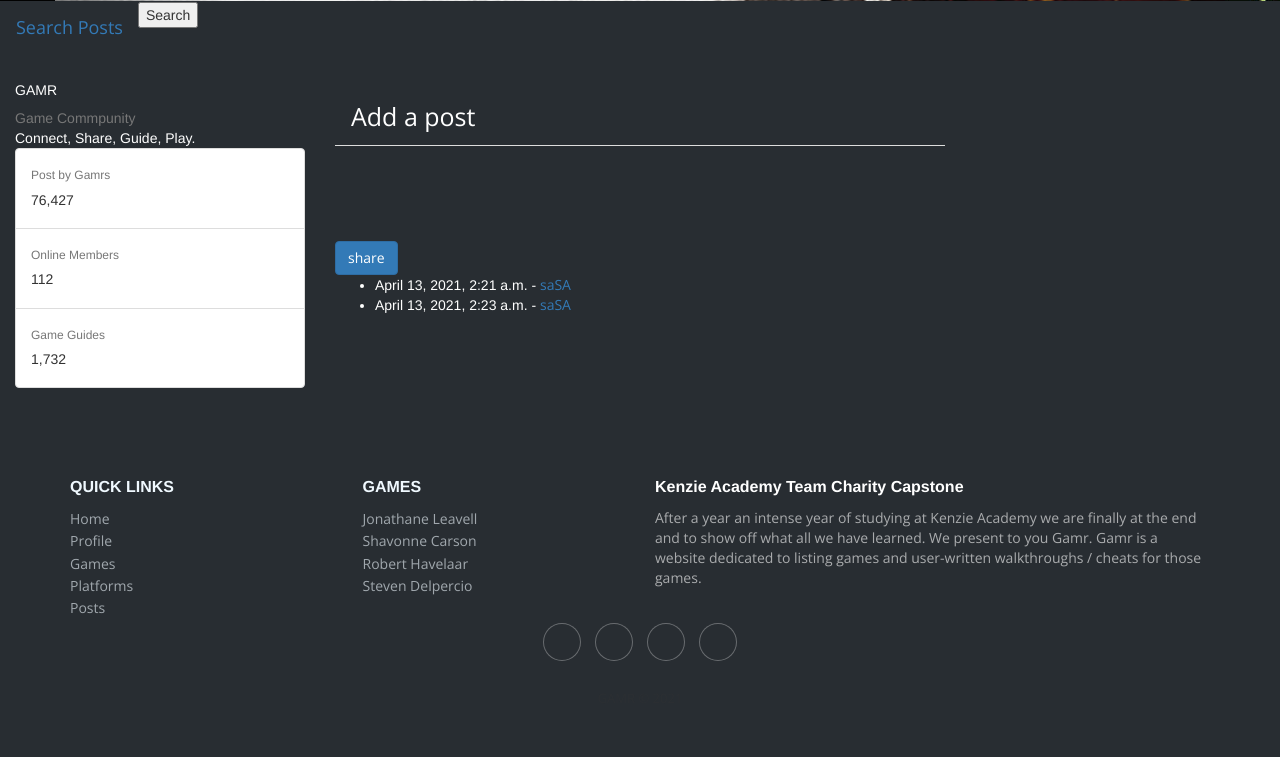
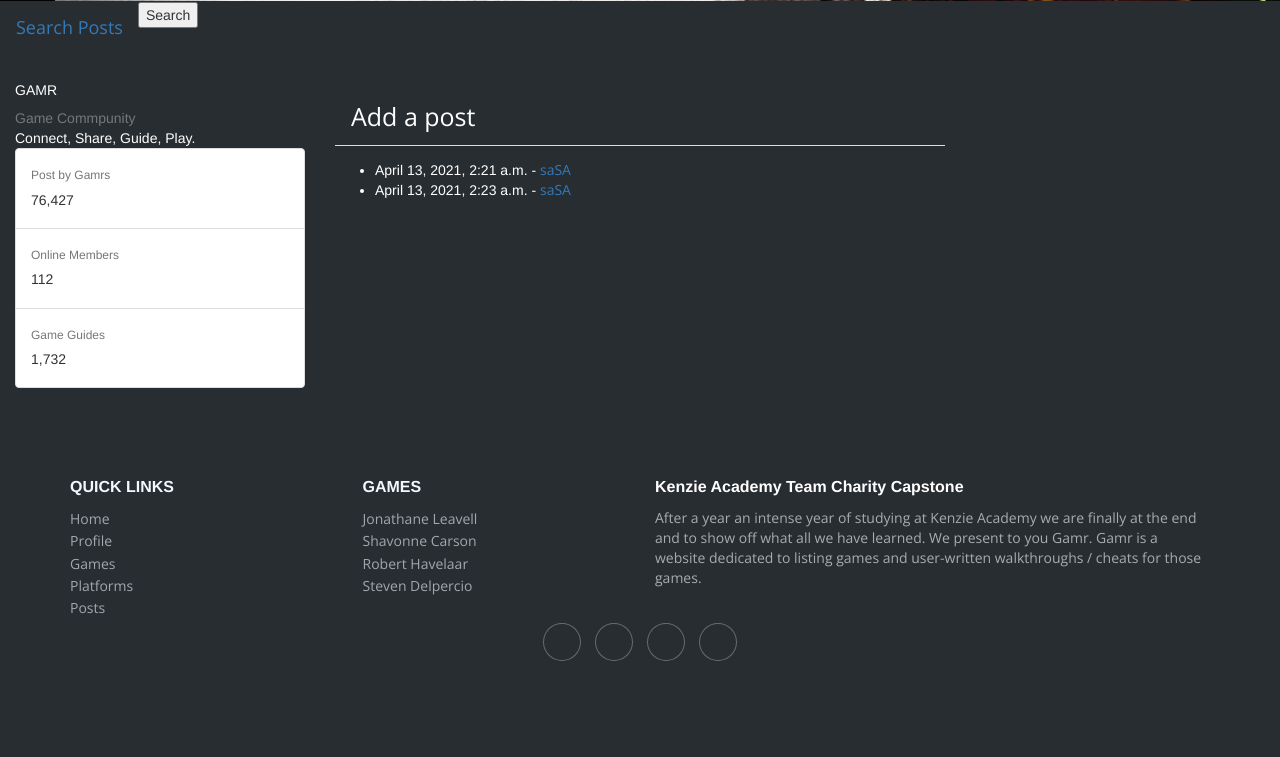
Before and after one commit to jonlee234/gamefaqs-clone, a Django app: page /posts/ in a window 1280 px wide. Shown: the part 656-1413 px from the top of the page. Run offline with Django 3.2, Linux system fonts and the light colour scheme; data comes from the database, SQL or seed files in the repository; both versions use the stored data as it was after the commit; some libraries are stand-ins or nearby versions.

Commit message:
Removed posting element

```diff
--- a/templates/post_list.html
+++ b/templates/post_list.html
@@ -52,15 +52,14 @@
               <a
                 class="nav-link active"
                 id="posts-tab"
-                data-toggle="tab"
-                href="#posts"
+                href="/post/add/"
                 role="tab"
                 >Add a post</a
               >
             </li>
           </ul>
         </div>
-        <div class="card-body">
+        <!-- <div class="card-body">
           <div class="tab-content" id="myTabContent">
             <div class="tab-pane fade show active" id="posts" role="tabpanel">
               <div className="add-post-form-container">
@@ -76,15 +75,15 @@
                   </div>
                 </div>
               </div>
-            </div>
+            </div> -->
             <div class="tab-pane fade" id="images" role="tabpanel">
               <div class="py-4"></div>
             </div>
           </div>
           <div class="btn-toolbar justify-content-between">
-            <div class="btn-group">
+            <!-- <div class="btn-group">
               <button type="submit" class="btn btn-primary">share</button>
-            </div>
+            </div> -->
             <div class="btn-group">
               <button
                 id="btnGroupDrop1"
```
Also changed, not shown: db.sqlite3.
